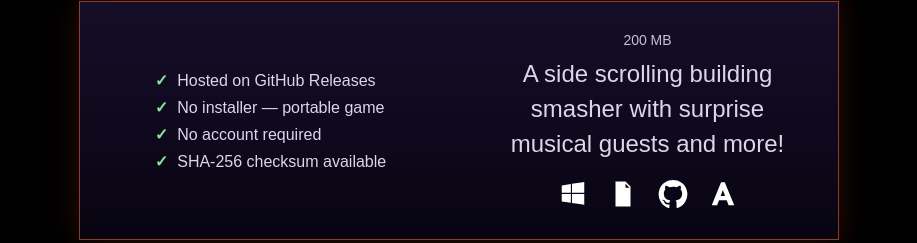
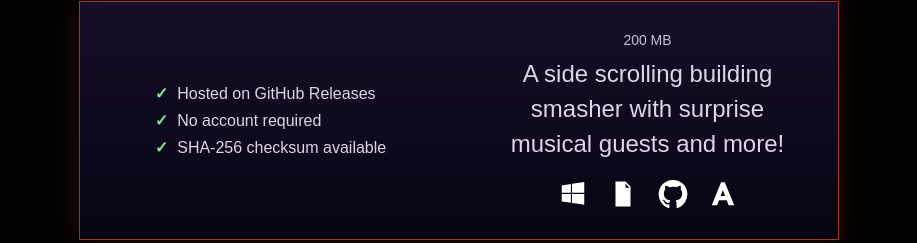
Before and after one commit to aandkh/aandkh.github.io, a plain HTML site: page index.html in a window 1280 px wide. Shown: the part 657-900 px from the top of the page, without its empty margins (181-1098 px from the left). Drawn offline with Linux system fonts and the light colour scheme.

Commit message:
Remove portable game trust item

```diff
--- a/index.html
+++ b/index.html
@@ -47,7 +47,6 @@
         <div class="download-side">
           <ul class="trust-list">
             <li>Hosted on GitHub Releases</li>
-            <li>No installer — portable game</li>
             <li>No account required</li>
             <li>SHA-256 checksum available</li>
           </ul>
```
